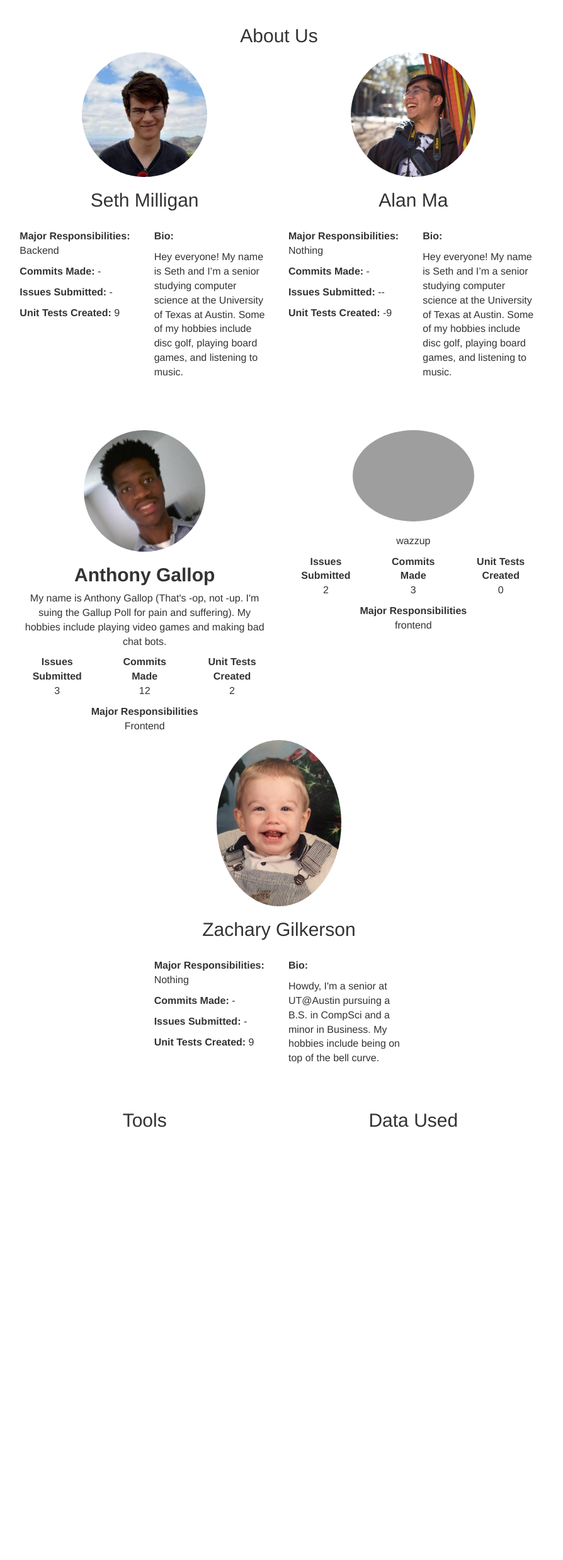
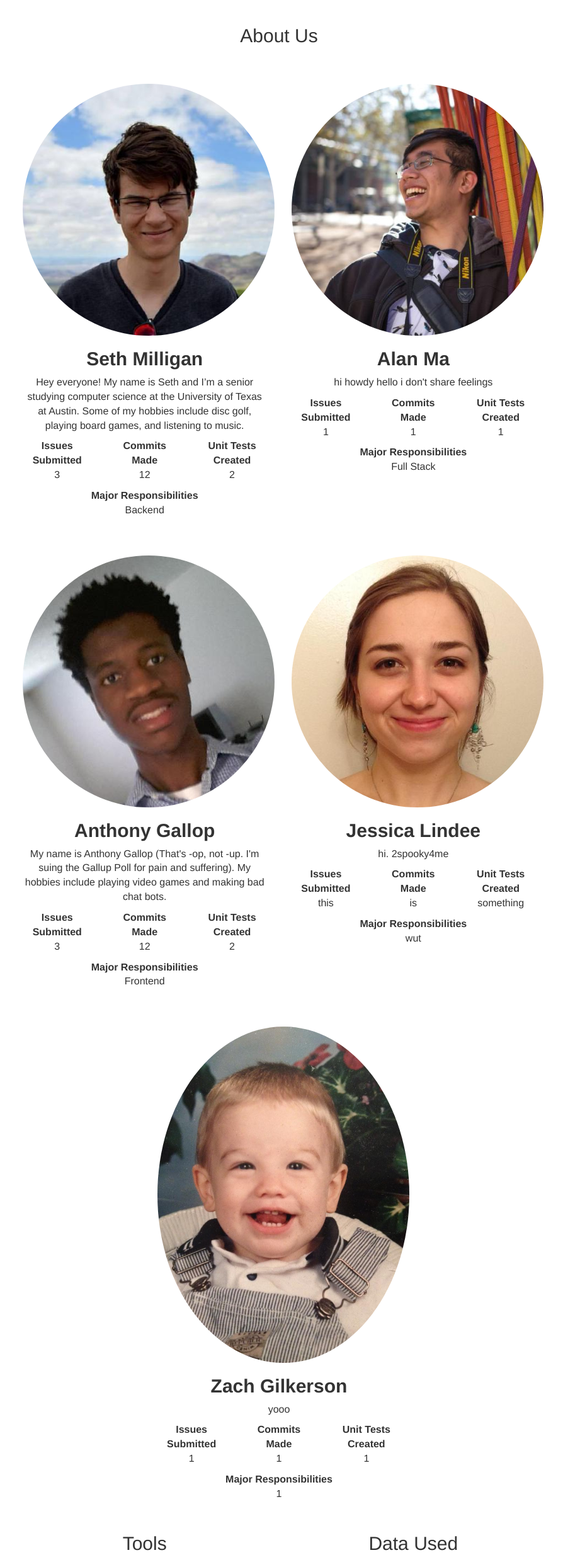
Before and after one commit to Sethalopod/cs373-idb, a Flask app: page /about in a window 1280 px wide. Shown: the part 52-2529 px from the top of the page at 63% size, without its empty margins (197-1091 px from the left). Before the commit the page ends 1842 px from the top, so only its background shows below. Run offline with Flask 2, Linux system fonts and the light colour scheme; some libraries are stand-ins or nearby versions; grey boxes are pictures that could not be loaded.

Commit message:
Change style of member info in about page

```diff
--- a/app/static/css/global.css
+++ b/app/static/css/global.css
@@ -44,3 +44,7 @@
 .overflow {
   overflow:scroll;
 }
+
+.propic {
+  max-width: 400px;
+}
--- a/app/static/partials/about.html
+++ b/app/static/partials/about.html
@@ -8,94 +8,120 @@
 </div>
 
 <div class="container-fluid">
-  <!-- member 1/2 row -->
+ <!-- start of member 1/2 row -->
     <div class="row">
-
-    <!-- Member 1 col-->
-    <div class = "col-md-offset-2 col-md-4 col-xs-12">
+      <!-- Member 3 col-->
+      <div class = "col-md-offset-2 col-md-4 col-xs-12 member">
         <!-- Picture Row -->
         <div class="row">
           <div class="col-md-12 col-xs-12">
-          <img src="/static/images/seth.jpeg" class="img-circle center-block profile">
+            <img src="/static/images/seth.jpeg" class="img-circle center-block profile propic">
           </div>
         </div>
-      <!-- Name  Row -->
+        <!-- Name Row -->
         <div class-"row">
           <div class="col-md-12 col-xs-12">
-          <h2 class="text-center">Seth Milligan</h2>
+            <h2 class="text-center"><b>Seth Milligan</b></h2>
           </div>
         </div>
-      <!-- Resposibilities/Bio Row -->
+        <!--Bio Row -->
         <div class="row">
-        <!-- Responsibilities, commits, issues, unit tests col -->
-        <div class="col-md-6 col-xs-6">
-          <br>
-          <p class="category">
-            <b>Major Responsibilities: </b>
-            <span class="info inline">Backend</span>
-          </p>
-          <p class="category">
-            <b>Commits Made: </b>
-            <span class="info inline">-</span>
-          </p>
-          <p class="category"><b>Issues Submitted: </b><span class="info inline">-</span></p>
-          <p class="category"><b>Unit Tests Created: </b><span class="info inline">9</span></p>
-          <br>
+          <!-- bio col -->
+          <div class="col-md-offset-0 col-md-12 col-xs-offset-1 col-xs-10">
+            <p class="info text-center">Hey everyone! My name is Seth and I’m a senior studying computer science at the University of Texas at Austin. Some of my hobbies include disc golf, playing board games, and listening to music.</p>
+          </div>
         </div>
 
-        <!-- bio col -->
-        <div class="col-md-6 col-xs-6">
-          <br>
-          <p class="category"><b>Bio: </b><p class="info">Hey everyone! My name is Seth and I’m a senior studying computer science at the University of Texas at Austin. Some of my hobbies include disc golf, playing board games, and listening to music.</p></p>
-          <br>
+
+        <!-- Coontributions Row -->
+        <div class="row">
+          <!-- Commits Col -->
+          <div class="col-md-4 col-xs-4">
+            <div>
+              <p class="category text-center"><b>Issues Submitted</b><br/><span class="info inline">3</span></p>
+            </div>
+          </div>
+          <!-- Issues Col -->
+          <div class="col-md-4 col-xs-4">
+            <div>
+              <p class="category text-center"><b>Commits Made</b><br/><span class="info inline">12</span></p>
+            </div>
+          </div>
+          <!-- Units Tests Col -->
+          <div class="col-md-4 col-xs-4">
+            <div>
+              <p class="category text-center"><b>Unit Tests Created</b><br/><span class="info inline">2</span></p>
             </div>
           </div>
         </div>
-    <!-- end member 1 col -->
 
-    <!-- Member 2 col-->
-    <div class = "col-md-4 col-xs-12">
+                <!-- Major Responsibilities row -->
+        <div class="row">
+          <div class="col-md-12 col-xs-12">
+            <div>
+              <p class="category text-center"><b>Major Responsibilities</b><br/><span class="info inline">Backend</span></p>
+            </div>
+          </div>
+        </div>
+      </div>
+
+    <!-- Member 4 col-->
+    <div class = "col-md-4 col-xs-12 member">
       <!-- Picture Row -->
       <div class="row">
         <div class="col-md-12 col-xs-12">
-          <img src="/static/images/alan.jpg" class="img-circle center-block profile">
+          <img src="/static/images/alan.jpg" class="img-circle center-block profile propic">
         </div>
       </div>
-      <!-- Name  Row -->
+      <!-- Name Row -->
       <div class-"row">
         <div class="col-md-12 col-xs-12">
-          <h2 class="text-center">Alan Ma</h2>
+          <h2 class="text-center"><b>Alan Ma</b></h2>
         </div>
       </div>
-      <!-- Resposibilities/Bio Row -->
+      <!--Bio Row -->
       <div class="row">
-        <!-- Responsibilities, commits, issues, unit tests col -->
-        <div class="col-md-6 col-xs-6">
-          <br />
-          <p class="category">
-            <b>Major Responsibilities: </b>
-            <span class="info inline">Nothing</span>
-          </p>
-          <p class="category">
-            <b>Commits Made: </b>
-            <span class="info inline">-</span>
-          </p>
-          <p class="category"><b>Issues Submitted: </b>-<span class="info inline">-</span></p>
-          <p class="category"><b>Unit Tests Created: </b>-<span class="info inline">9</span></p>
-          <br>
+        <!-- bio col -->
+        <div class="col-md-offset-0 col-md-12 col-xs-offset-1 col-xs-10">
+          <p class="info text-center">hi howdy hello i don't share feelings</p>
+        </div>
       </div>
 
-        <!-- bio col -->
-        <div class="col-md-6 col-xs-6">
-          <br/>
-          <p class="category"><b>Bio: </b><p class="info">Hey everyone! My name is Seth and I’m a senior studying computer science at the University of Texas at Austin. Some of my hobbies include disc golf, playing board games, and listening to music.</p></p>
-          <br>
+      <!-- Coontributions Row -->
+      <div class="row">
+        <!-- Commits Col -->
+        <div class="col-md-4 col-xs-4">
+          <div>
+            <p class="category text-center"><b>Issues Submitted</b><br/><span class="info inline">1</span></p>
+          </div>
+        </div>
+        <!-- Issues Col -->
+        <div class="col-md-4 col-xs-4">
+          <div>
+            <p class="category text-center"><b>Commits Made</b><br/><span class="info inline">1</span></p>
+          </div>
+        </div>
+        <!-- Units Tests Col -->
+        <div class="col-md-4 col-xs-4">
+          <div>
+            <p class="category text-center"><b>Unit Tests Created</b><br/><span class="info inline">1</span></p>
           </div>
         </div>
       </div>
-    <!-- end member 2 col -->
+
+          <!-- Major Responsibilities row -->
+      <div class="row">
+        <div class="col-md-12 col-xs-12">
+          <div>
+            <p class="category text-center"><b>Major Responsibilities</b><br/><span class="info inline">Full Stack</span></p>
           </div>
-  <!-- end of member 1/2 row -->
+        </div>
+      </div>
+    </div>
+    <!-- end member 4 col -->
+  </div>
+  <!-- end of member 3/4 row -->
+
 
     <!-- start of member 3/4 row -->
     <div class="row">
@@ -104,7 +130,7 @@
         <!-- Picture Row -->
         <div class="row">
           <div class="col-md-12 col-xs-12">
-            <img src="/static/images/anthony.jpeg" class="img-circle center-block profile">
+            <img src="/static/images/anthony.jpeg" class="img-circle center-block profile propic">
           </div>
         </div>
         <!-- Name Row -->
@@ -154,24 +180,25 @@
         </div>
       </div>
 
+    <!-- Member 4 col-->
     <div class = "col-md-4 col-xs-12 member">
       <!-- Picture Row -->
       <div class="row">
         <div class="col-md-12 col-xs-12">
-      <img src="/static/images/jessica.jpg" class="img-circle center-block profile">
+          <img src="/static/images/jessica.jpeg" class="img-circle center-block profile propic">
         </div>
       </div>
       <!-- Name Row -->
       <div class-"row">
         <div class="col-md-12 col-xs-12">
-      <h2 class="text-center"><b></b></h2>
+          <h2 class="text-center"><b>Jessica Lindee</b></h2>
         </div>
       </div>
       <!--Bio Row -->
       <div class="row">
         <!-- bio col -->
         <div class="col-md-offset-0 col-md-12 col-xs-offset-1 col-xs-10">
-      <p class="info text-center">wazzup </p>
+          <p class="info text-center">hi. 2spooky4me </p>
         </div>
       </div>
 
@@ -180,19 +207,19 @@
         <!-- Commits Col -->
         <div class="col-md-4 col-xs-4">
           <div>
-        <p class="category text-center"><b>Issues Submitted</b><br/><span class="info inline">2</span></p>
+            <p class="category text-center"><b>Issues Submitted</b><br/><span class="info inline">this</span></p>
           </div>
         </div>
         <!-- Issues Col -->
         <div class="col-md-4 col-xs-4">
           <div>
-        <p class="category text-center"><b>Commits Made</b><br/><span class="info inline">3</span></p>
+            <p class="category text-center"><b>Commits Made</b><br/><span class="info inline">is</span></p>
           </div>
         </div>
         <!-- Units Tests Col -->
         <div class="col-md-4 col-xs-4">
           <div>
-        <p class="category text-center"><b>Unit Tests Created</b><br/><span class="info inline">0</span></p>
+            <p class="category text-center"><b>Unit Tests Created</b><br/><span class="info inline">something</span></p>
           </div>
         </div>
       </div>
@@ -201,7 +228,7 @@
       <div class="row">
         <div class="col-md-12 col-xs-12">
           <div>
-        <p class="category text-center"><b>Major Responsibilities</b><br/><span class="info inline">frontend</span></p>
+            <p class="category text-center"><b>Major Responsibilities</b><br/><span class="info inline">wut</span></p>
           </div>
         </div>
       </div>
@@ -213,42 +240,55 @@
   <!-- start of member 5 row -->
   <div class="row">
     <!-- Member 5 col-->
-    <div class = "col-md-offset-4 col-md-4 col-xs-12">
+    <div class = "col-md-offset-4 col-md-4 col-xs-12 member">
       <!-- Picture Row -->
       <div class="row">
         <div class="col-md-12 col-xs-12">
-          <img src="/static/images/zachary.jpg" class="img-circle center-block profile">
+          <img src="/static/images/zachary.jpg" class="img-circle center-block profile propic">
         </div>
       </div>
-      <!-- Name  Row -->
+      <!-- Name Row -->
       <div class-"row">
         <div class="col-md-12 col-xs-12">
-          <h2 class="text-center">Zachary Gilkerson</h2>
+          <h2 class="text-center"><b>Zach Gilkerson</b></h2>
         </div>
       </div>
-      <!-- Resposibilities/Bio Row -->
+      <!--Bio Row -->
       <div class="row">
-        <!-- Responsibilities, commits, issues, unit tests col -->
-        <div class="col-md-6 col-xs-6">
-          <br>
-          <p class="category">
-            <b>Major Responsibilities: </b>
-            <span class="info inline">Nothing</span>
-          </p>
-          <p class="category">
-            <b>Commits Made: </b>
-            <span class="info inline">-</span>
-          </p>
-          <p class="category"><b>Issues Submitted: </b><span class="info inline">-</span></p>
-          <p class="category"><b>Unit Tests Created: </b><span class="info inline">9</span></p>
-          <br>
+        <!-- bio col -->
+        <div class="col-md-offset-0 col-md-12 col-xs-offset-1 col-xs-10">
+          <p class="info text-center">yooo</p>
+        </div>
       </div>
 
-        <!-- bio col -->
-        <div class="col-md-6 col-xs-6">
-          <br>
-          <p class="category"><b>Bio: </b><p class="info">Howdy, I'm a senior at UT@Austin pursuing a B.S. in CompSci and a minor in Business. My hobbies include being on top of the bell curve.</p></p>
-          <br>
+      <!-- Coontributions Row -->
+      <div class="row">
+        <!-- Commits Col -->
+        <div class="col-md-4 col-xs-4">
+          <div>
+            <p class="category text-center"><b>Issues Submitted</b><br/><span class="info inline">1</span></p>
+          </div>
+        </div>
+        <!-- Issues Col -->
+        <div class="col-md-4 col-xs-4">
+          <div>
+            <p class="category text-center"><b>Commits Made</b><br/><span class="info inline">1</span></p>
+          </div>
+        </div>
+        <!-- Units Tests Col -->
+        <div class="col-md-4 col-xs-4">
+          <div>
+            <p class="category text-center"><b>Unit Tests Created</b><br/><span class="info inline">1</span></p>
+          </div>
+        </div>
+      </div>
+
+          <!-- Major Responsibilities row -->
+      <div class="row">
+        <div class="col-md-12 col-xs-12">
+          <div>
+            <p class="category text-center"><b>Major Responsibilities</b><br/><span class="info inline">1</span></p>
+          </div>
         </div>
       </div>
     </div>
```
Lines whose indentation alone changed are shown as unchanged.
